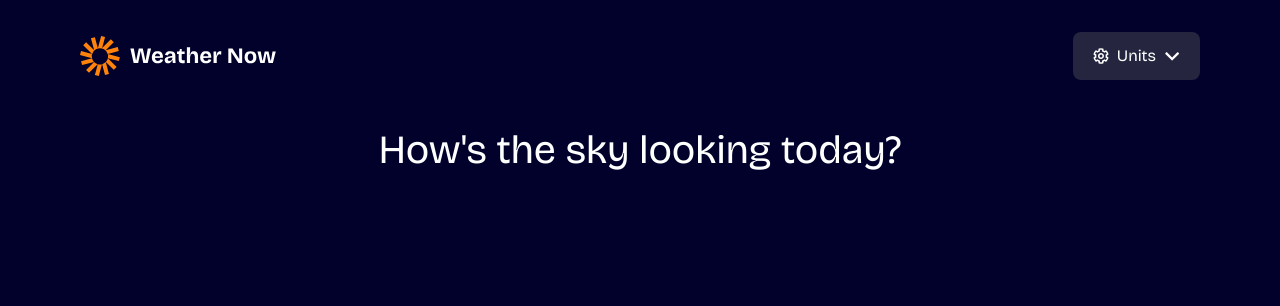
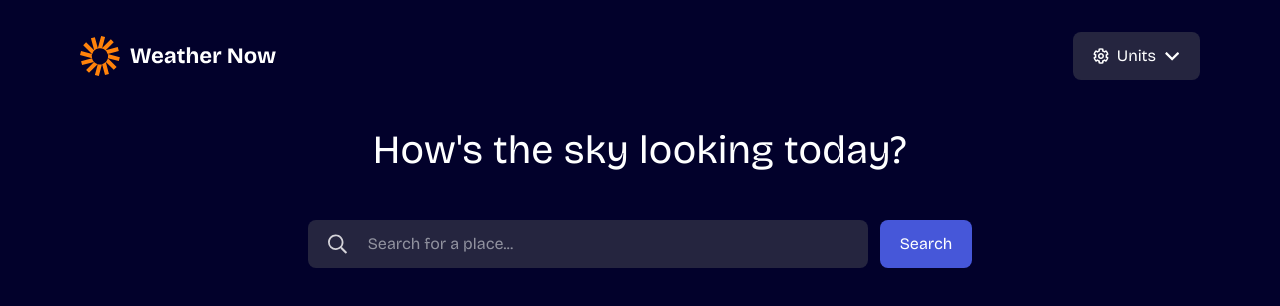
Before and after one commit to welschoff/weather-app, a React (Vite) app: page / in a window 1280 px wide. Shown: the top 306 px of the page. Built offline with nearby package versions, Linux system fonts and the light colour scheme.

Commit message:
Add Search Component

```diff
--- a/src/App.tsx
+++ b/src/App.tsx
@@ -1,5 +1,6 @@
 import './App.css';
 import Header from './components/Header';
+import Search from './components/Search';
 import Title from './components/Title';
 
 function App() {
@@ -7,6 +8,7 @@ function App() {
     <div>
       <Header />
       <Title />
+      <Search />
     </div>
   );
 }
--- a/src/components/Header.tsx
+++ b/src/components/Header.tsx
@@ -8,7 +8,7 @@ function Header() {
       <div>
         <img src={logo} alt="" />
       </div>
-      <div className="grid grid-flow-col items-center gap-2 px-5 py-3 bg-[#25253F] rounded-lg">
+      <div className="grid grid-flow-col items-center gap-2 px-5 py-3 bg-(--card-background) rounded-lg">
         <img src={units} alt="" />
         <span>Units</span>
         <img className="w-4" src={dropdown} alt="" />
--- /dev/null
+++ b/src/components/Search.tsx
@@ -0,0 +1,15 @@
+import search from '../assets/images/icon-search.svg';
+
+function Search() {
+  return (
+    <div className="flex justify-center">
+      <div className="flex px-5 py-2 rounded-lg w-1/2 bg-(--card-background)">
+        <img className="mr-5 w-5" src={search} alt="" />
+        <input type="text" placeholder="Search for a place..." />
+      </div>
+      <button className="ml-3 px-5 py-3 bg-[#4657D9] rounded-lg">Search</button>
+    </div>
+  );
+}
+
+export default Search;
--- a/src/components/Title.tsx
+++ b/src/components/Title.tsx
@@ -1,6 +1,6 @@
 function Title() {
   return (
-    <div className="flex justify-center p-10">
+    <div className="flex justify-center p-10 tracking-wide">
       <h1>How's the sky looking today?</h1>
     </div>
   );
--- a/src/index.css
+++ b/src/index.css
@@ -1,4 +1,8 @@
 @import 'tailwindcss';
+
+:root {
+  --card-background: #25253f;
+}
 
 body {
   font-family: 'Bricolage Grotesque', sans-serif;
```
Also changed, not shown: src/assets/images/icon-search.svg (added).
